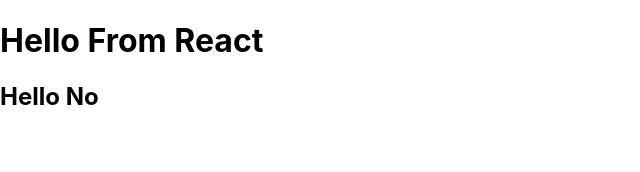
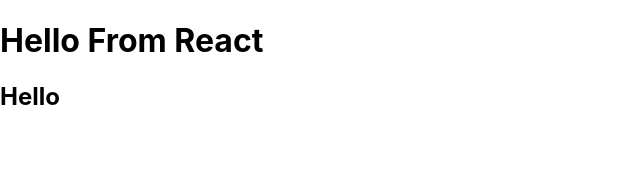
Before and after one commit to editakeskic/react-task-tracker, a React (Create React App) app: page / in a window 1280 px wide. Shown: the top 172 px of the page, without its empty margins (0-640 px from the left). Built offline with nearby package versions, Linux system fonts and the light colour scheme; the HTML template or start-up script is replaced by a standard one.

Commit message:
Deleting const

```diff
--- a/src/App.js
+++ b/src/App.js
@@ -1,12 +1,9 @@
 
 function App() {
-  const name = 'Edita'
-  const x = false
-
   return (
     <div className='container'>
       <h1>Hello From React</h1>
-      <h2>Hello {x ? 'Yes' : 'No'}</h2>
+      <h2>Hello</h2>
     </div>
   );
 }
```
